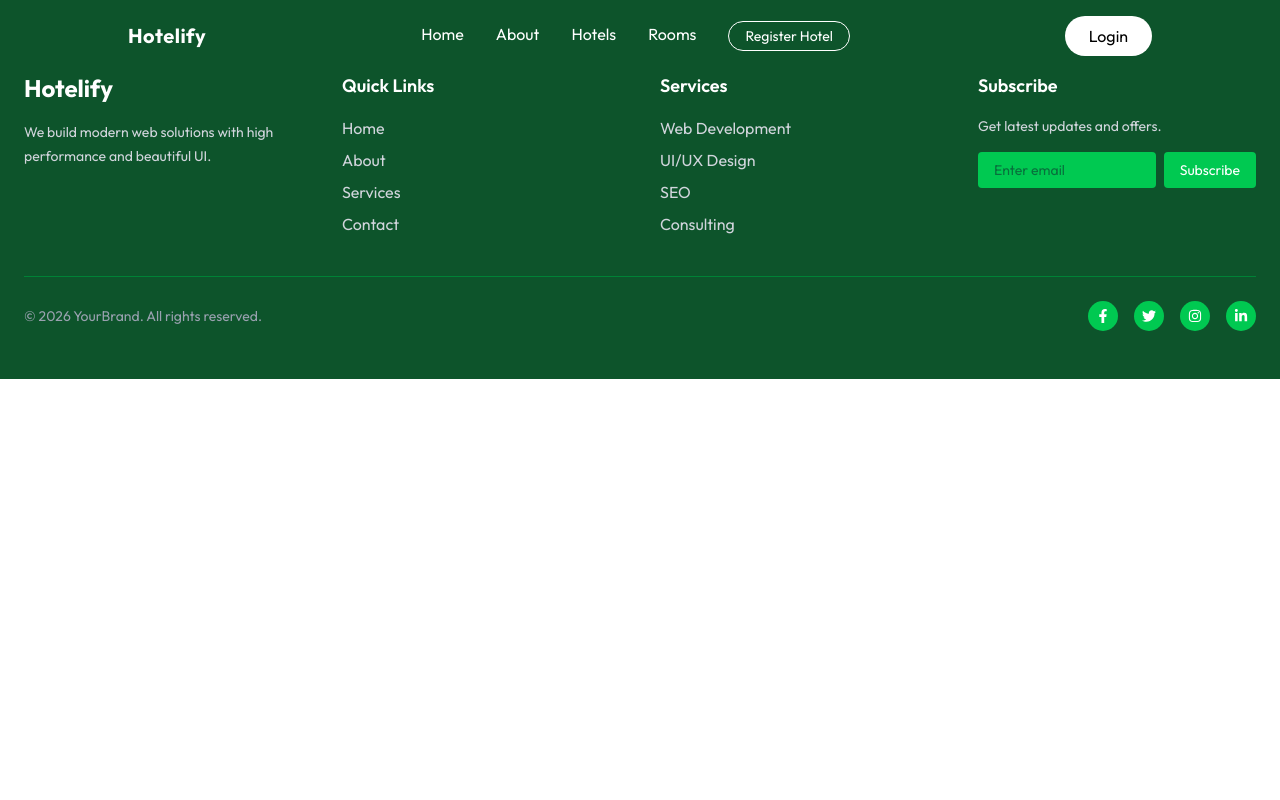
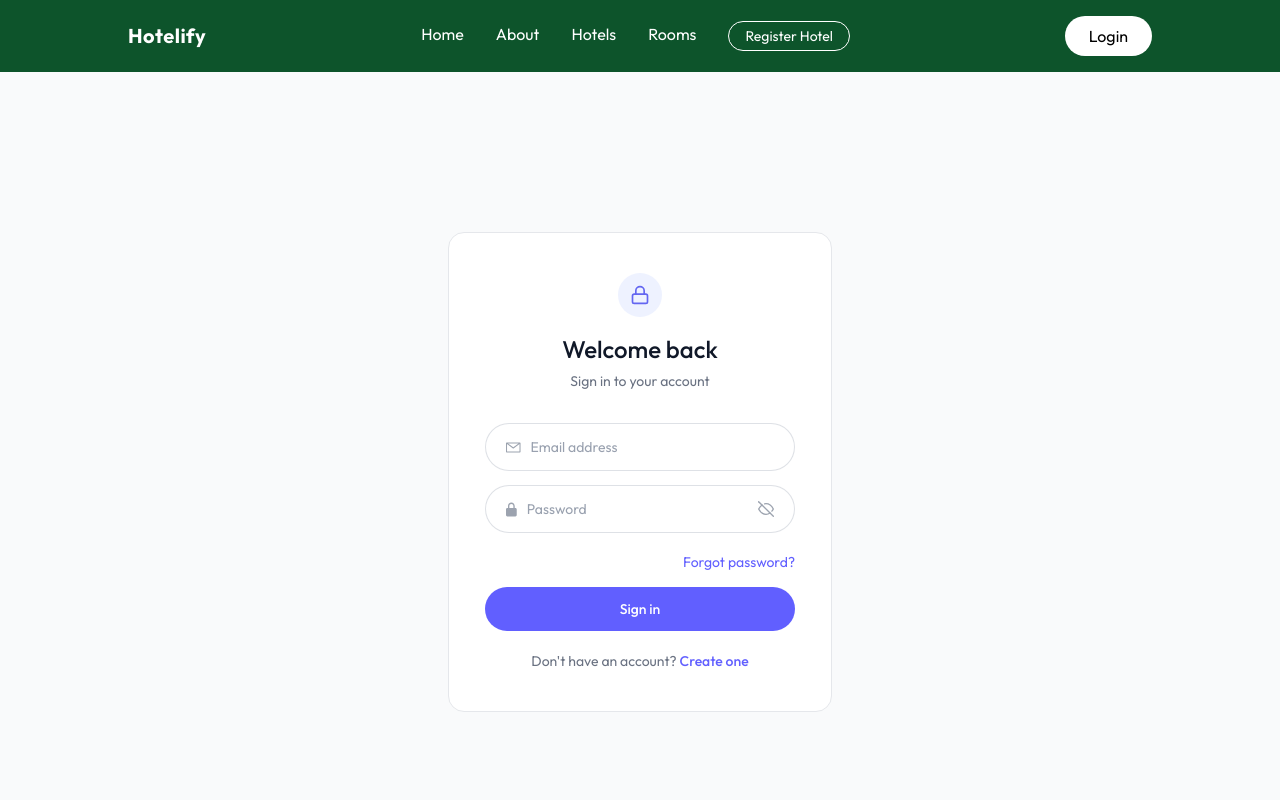
Before and after one commit to asifakbar-aruxstudio/Hotelify, a React (Vite) app: page /login in a window 1280 px wide. Shown: the top 800 px of the page. Built offline with nearby package versions, Linux system fonts and the light colour scheme.

Commit message:
feat: implement LoginForm component with email and password fields, icons, and form validation

```diff
--- a/src/components/Navbar.jsx
+++ b/src/components/Navbar.jsx
@@ -7,13 +7,14 @@ const Navbar = () => {
     { name: "Home", path: "/" },
     { name: "About", path: "/about" },
     { name: "Hotels", path: "/hotels" },
-    { name: "Rooms", path: "/rooms" },
+    { name: "Rooms", path: "/rooms" }
+
   ];
 
   const [isMenuOpen, setIsMenuOpen] = useState(false);
 
   return (
-    <nav className="fixed top-0 left-0 w-full bg-green-900 text-white flex items-center justify-between px-4 md:px-16 lg:px-24 xl:px-32 py-4 z-50">
+    <nav className="w-full bg-green-900 text-white flex items-center justify-between px-4 md:px-16 lg:px-24 xl:px-32 py-4 z-50">
 
       {/* Logo */}
       <Link to="/" className="flex items-center gap-2">
@@ -33,15 +34,20 @@ const Navbar = () => {
           </Link>
         ))}
 
-        <button className="border px-4 py-1 text-sm rounded-full hover:bg-white hover:text-black transition">
+         <button link to="/signup" className="border px-4 py-1 text-sm rounded-full hover:bg-white
+        hover:text-black transition">
+        <Link to="/signup">
           Register Hotel
+          </Link>
         </button>
       </div>
 
       {/* Desktop Right */}
       <div className="hidden md:flex items-center gap-4">
         <button className="bg-white text-black px-6 py-2 rounded-full hover:bg-gray-200 transition">
+        <Link to="/login" className="text-black no-underline">
           Login
+        </Link>
         </button>
       </div>
 
@@ -89,7 +95,7 @@ const Navbar = () => {
         ))}
 
         <button className="border px-4 py-1 rounded-full">
-          New Launch
+          Register Hotel
         </button>
 
         <button className="bg-black text-white px-6 py-2 rounded-full">
--- a/src/pages/Login.jsx
+++ b/src/pages/Login.jsx
@@ -1,11 +1,132 @@
-import React from 'react'
+import { useState } from "react";
 
-function Login() {
+const MailIcon = ({ active }) => (
+  <svg width="16" height="13" viewBox="0 0 16 11" fill="none">
+    <path
+      fillRule="evenodd" clipRule="evenodd"
+      d="M0 .55.571 0H15.43l.57.55v9.9l-.571.55H.57L0 10.45zm1.143 1.138V9.9h13.714V1.69l-6.503 4.8h-.697zM13.749 1.1H2.25L8 5.356z"
+      fill={active ? "#6366F1" : "#9CA3AF"}
+    />
+  </svg>
+);
+
+const LockIcon = ({ active }) => (
+  <svg width="13" height="17" viewBox="0 0 13 17" fill="none">
+    <path
+      d="M13 8.5c0-.938-.729-1.7-1.625-1.7h-.812V4.25C10.563 1.907 8.74 0 6.5 0S2.438 1.907 2.438 4.25V6.8h-.813C.729 6.8 0 7.562 0 8.5v6.8c0 .938.729 1.7 1.625 1.7h9.75c.896 0 1.625-.762 1.625-1.7zM4.063 4.25c0-1.406 1.093-2.55 2.437-2.55s2.438 1.144 2.438 2.55V6.8H4.061z"
+      fill={active ? "#6366F1" : "#9CA3AF"}
+    />
+  </svg>
+);
+
+const EyeIcon = ({ open }) =>
+  open ? (
+    <svg width="16" height="16" viewBox="0 0 24 24" fill="none" stroke="#9CA3AF" strokeWidth="2" strokeLinecap="round" strokeLinejoin="round">
+      <path d="M1 12s4-8 11-8 11 8 11 8-4 8-11 8-11-8-11-8z" />
+      <circle cx="12" cy="12" r="3" />
+    </svg>
+  ) : (
+    <svg width="16" height="16" viewBox="0 0 24 24" fill="none" stroke="#9CA3AF" strokeWidth="2" strokeLinecap="round" strokeLinejoin="round">
+      <path d="M17.94 17.94A10.07 10.07 0 0 1 12 20c-7 0-11-8-11-8a18.45 18.45 0 0 1 5.06-5.94" />
+      <path d="M9.9 4.24A9.12 9.12 0 0 1 12 4c7 0 11 8 11 8a18.5 18.5 0 0 1-2.16 3.19" />
+      <line x1="1" y1="1" x2="23" y2="23" />
+    </svg>
+  );
+
+export default function LoginForm() {
+  const [email, setEmail] = useState("");
+  const [password, setPassword] = useState("");
+  const [showPass, setShowPass] = useState(false);
+  const [focused, setFocused] = useState("");
+
+  const fieldClass = (name) =>
+    `flex items-center gap-2.5 h-12 rounded-full border px-5 bg-white transition-colors duration-200 ${
+      focused === name ? "border-indigo-500" : "border-gray-300/70"
+    }`;
+
+  const handleSubmit = (e) => {
+    e.preventDefault();
+    console.log({ email, password });
+  };
+
   return (
-    <div>
-      Login Page
+    <div className="min-h-screen flex items-center justify-center bg-gray-50">
+      <div className="w-full max-w-sm bg-white border border-gray-200 rounded-2xl px-9 py-10">
+
+        {/* Header */}
+        <div className="text-center mb-8">
+          <div className="w-11 h-11 rounded-full bg-indigo-50 flex items-center justify-center mx-auto mb-4">
+            <svg width="20" height="20" viewBox="0 0 24 24" fill="none" stroke="#6366F1" strokeWidth="2" strokeLinecap="round">
+              <rect x="3" y="11" width="18" height="11" rx="2" ry="2" />
+              <path d="M7 11V7a5 5 0 0 1 10 0v4" />
+            </svg>
+          </div>
+          <h1 className="text-2xl font-medium text-gray-900">Welcome back</h1>
+          <p className="text-sm text-gray-500 mt-1.5">Sign in to your account</p>
+        </div>
+
+        <form onSubmit={handleSubmit} className="space-y-3.5">
+          {/* Email */}
+          <div className={fieldClass("email")}>
+            <MailIcon active={focused === "email"} />
+            <input
+              type="email"
+              placeholder="Email address"
+              value={email}
+              onChange={(e) => setEmail(e.target.value)}
+              onFocus={() => setFocused("email")}
+              onBlur={() => setFocused("")}
+              className="bg-transparent text-sm text-gray-700 placeholder-gray-400 outline-none w-full"
+              required
+            />
+          </div>
+
+          {/* Password */}
+          <div className={fieldClass("password")}>
+            <LockIcon active={focused === "password"} />
+            <input
+              type={showPass ? "text" : "password"}
+              placeholder="Password"
+              value={password}
+              onChange={(e) => setPassword(e.target.value)}
+              onFocus={() => setFocused("password")}
+              onBlur={() => setFocused("")}
+              className="bg-transparent text-sm text-gray-700 placeholder-gray-400 outline-none w-full"
+              required
+            />
+            <button
+              type="button"
+              onClick={() => setShowPass(!showPass)}
+              className="cursor-pointer flex items-center"
+            >
+              <EyeIcon open={showPass} />
+            </button>
+          </div>
+
+          {/* Forgot password */}
+          <div className="text-right pt-0.5">
+            <a href="#" className="text-sm text-indigo-500 hover:text-indigo-600 transition-colors">
+              Forgot password?
+            </a>
+          </div>
+
+          {/* Submit */}
+          <button
+            type="submit"
+            className="w-full h-11 rounded-full bg-indigo-500 hover:bg-indigo-600 text-white text-sm font-medium transition-colors duration-200"
+          >
+            Sign in
+          </button>
+        </form>
+
+        {/* Sign up link */}
+        <p className="text-center text-sm text-gray-500 mt-5">
+          Don't have an account?{" "}
+          <a href="#" className="text-indigo-500 hover:text-indigo-600 font-medium transition-colors">
+            Create one
+          </a>
+        </p>
+      </div>
     </div>
-  )
+  );
 }
-
-export default Login
```
